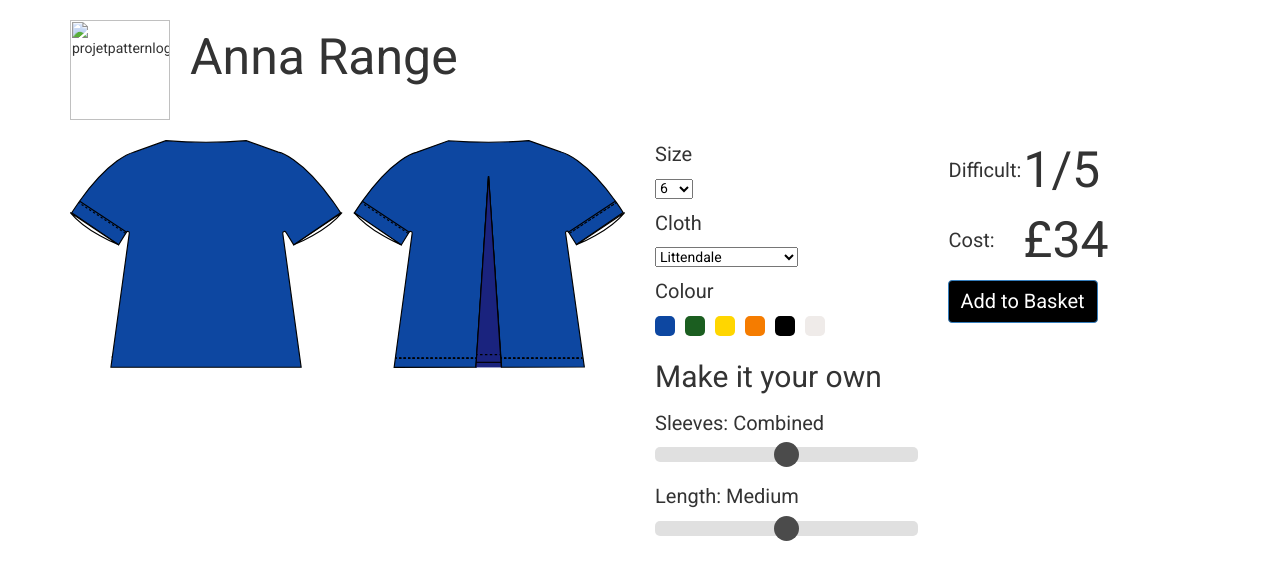
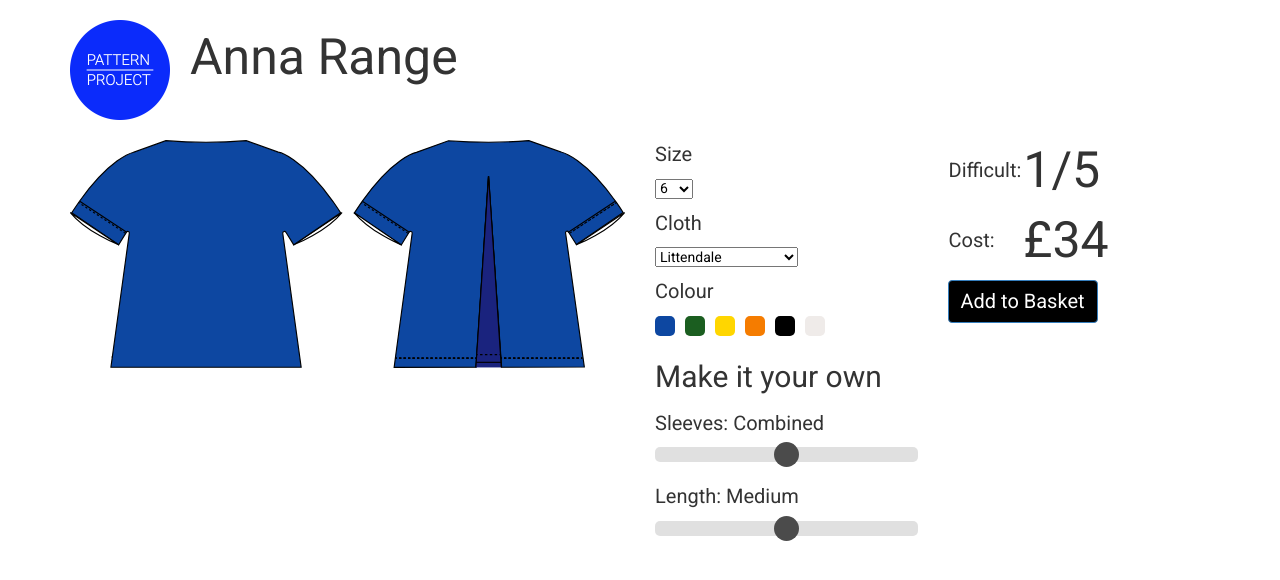
Before and after one commit to pattern-project/example_interface, a plain HTML site: page index.html in a window 1280 px wide. Drawn offline with Linux system fonts and the light colour scheme; the site is published under a folder, as on GitHub Pages, so addresses that start at the root find nothing.

Commit message:
changing path

```diff
--- a/index.html
+++ b/index.html
@@ -15,7 +15,7 @@
     <body>
         <div id="header" class="container">
             <div class="row">
-                <div class="col-xs-12"><img id="pattern_logo" src="/images/pattern-project.png" alt="projetpatternlogo" /><div id="headertext"><p>Anna Range</p></div></div>
+                <div class="col-xs-12"><img id="pattern_logo" src="images/pattern-project.png" alt="projetpatternlogo" /><div id="headertext"><p>Anna Range</p></div></div>
             </div>
         </div>
         <div id="page" class="container">
```
